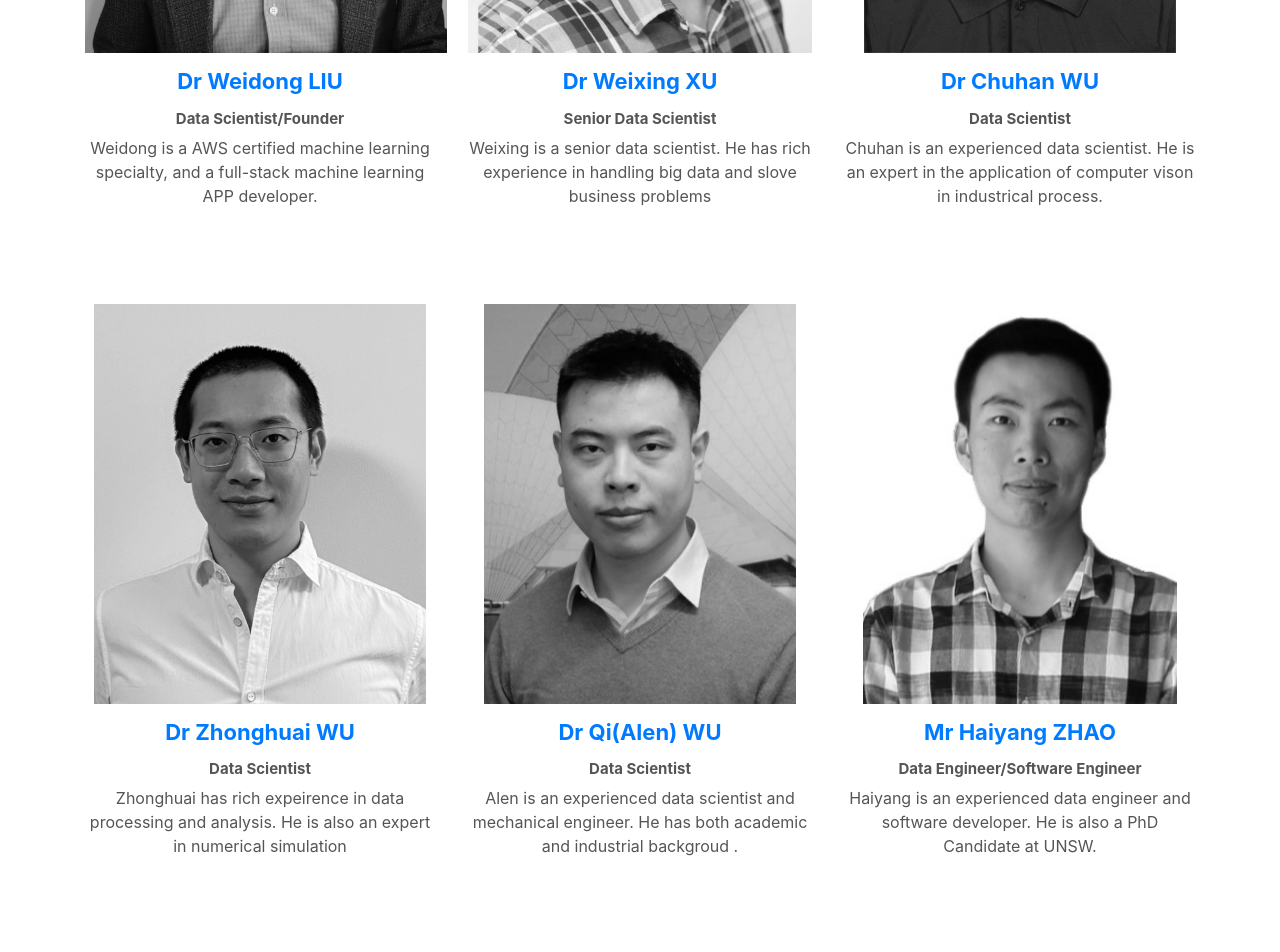
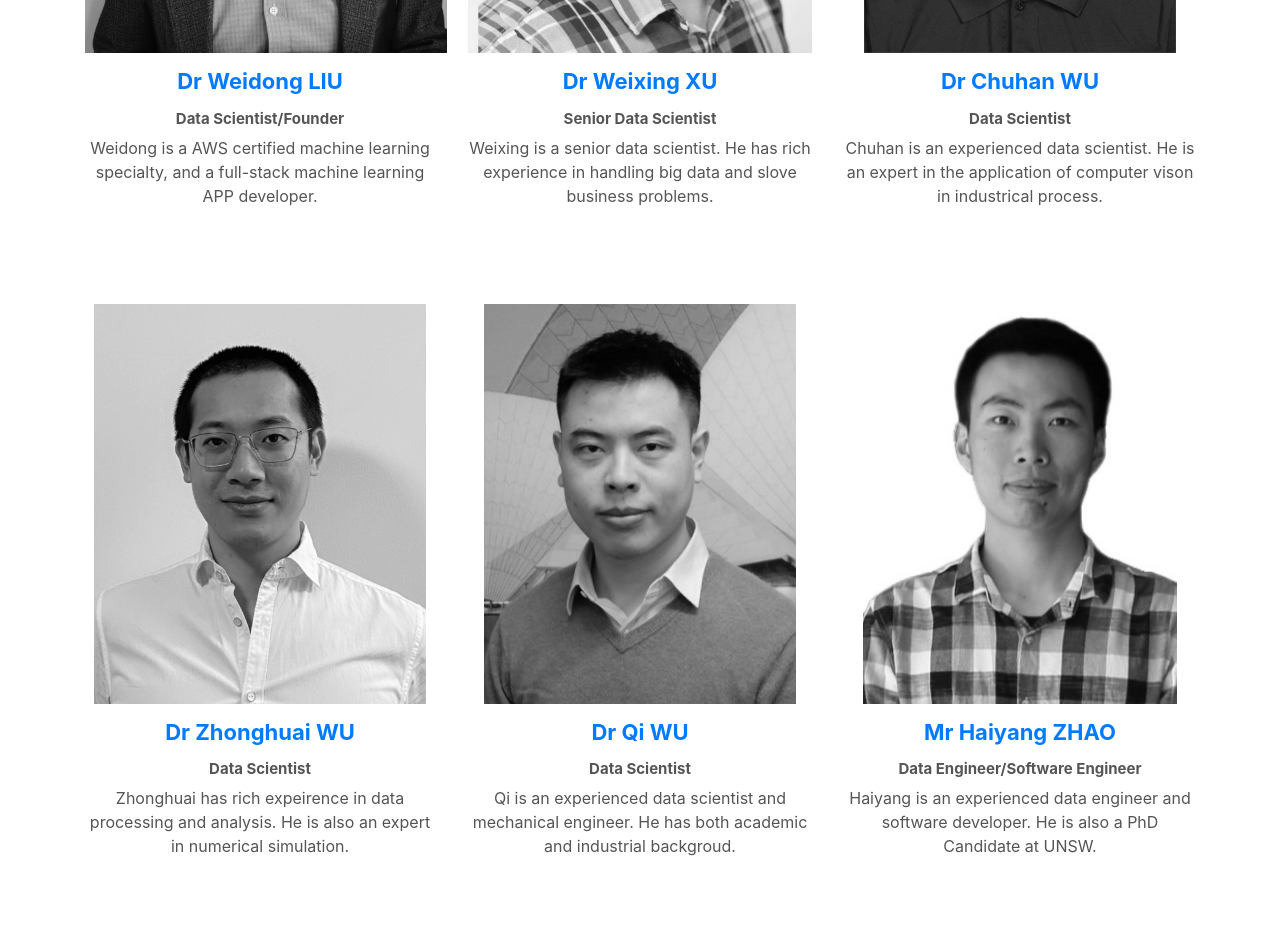
Before and after one commit to Camelleonbaby/drahawebsite, a React (Create React App) app: page / in a window 1280 px wide. Shown: the part 1860-2812 px from the top of the page. Built offline with nearby package versions, Linux system fonts and the light colour scheme.

Commit message:
chagnes for v6

```diff
--- a/src/App.js
+++ b/src/App.js
@@ -226,7 +226,7 @@ class App extends React.Component {
                 </div>
                     <h2>Dr Weixing XU</h2>
                     <h3>Senior Data Scientist</h3>
-                    <p> Weixing is a senior data scientist. He has rich experience in handling big data and slove business problems</p>
+                    <p> Weixing is a senior data scientist. He has rich experience in handling big data and slove business problems.</p>
 
                 </div>
 
@@ -258,7 +258,7 @@ class App extends React.Component {
                 </div>
                     <h2>Dr Zhonghuai WU</h2>
                     <h3>Data Scientist</h3>
-                    <p> Zhonghuai has rich expeirence in data processing and analysis. He is also an expert in numerical simulation </p>
+                    <p> Zhonghuai has rich expeirence in data processing and analysis. He is also an expert in numerical simulation. </p>
 
                 </div>
 
@@ -273,9 +273,9 @@ class App extends React.Component {
                   </ul>
 
                 </div>
-                    <h2>Dr Qi(Alen) WU</h2>
+                    <h2>Dr Qi WU</h2>
                     <h3>Data Scientist</h3>
-                    <p> Alen is an experienced data scientist and mechanical engineer. He has both academic and industrial backgroud .</p>
+                    <p> Qi is an experienced data scientist and mechanical engineer. He has both academic and industrial backgroud.</p>
 
                 </div>
 
@@ -485,7 +485,7 @@ class App extends React.Component {
 
                   <div className="follow"><b>Phone:</b><i className="fa fa-phone"></i> (+61) 0411 202 887 </div>
 
-                  <div className="follow"><b>Email:</b><i className="fa fa-envelope-o"></i>drahaeducation@gmail.com </div>
+                  <div className="follow"><b>Email:</b><i className="fa fa-envelope-o"></i>drahadataai@gmail.com </div>
 
                   <div className="follow" style = {{padding: "15px"}}><label><b>Get Social:</b></label>
                     <a href="#"><i className="fa fa-facebook"></i></a>
```
